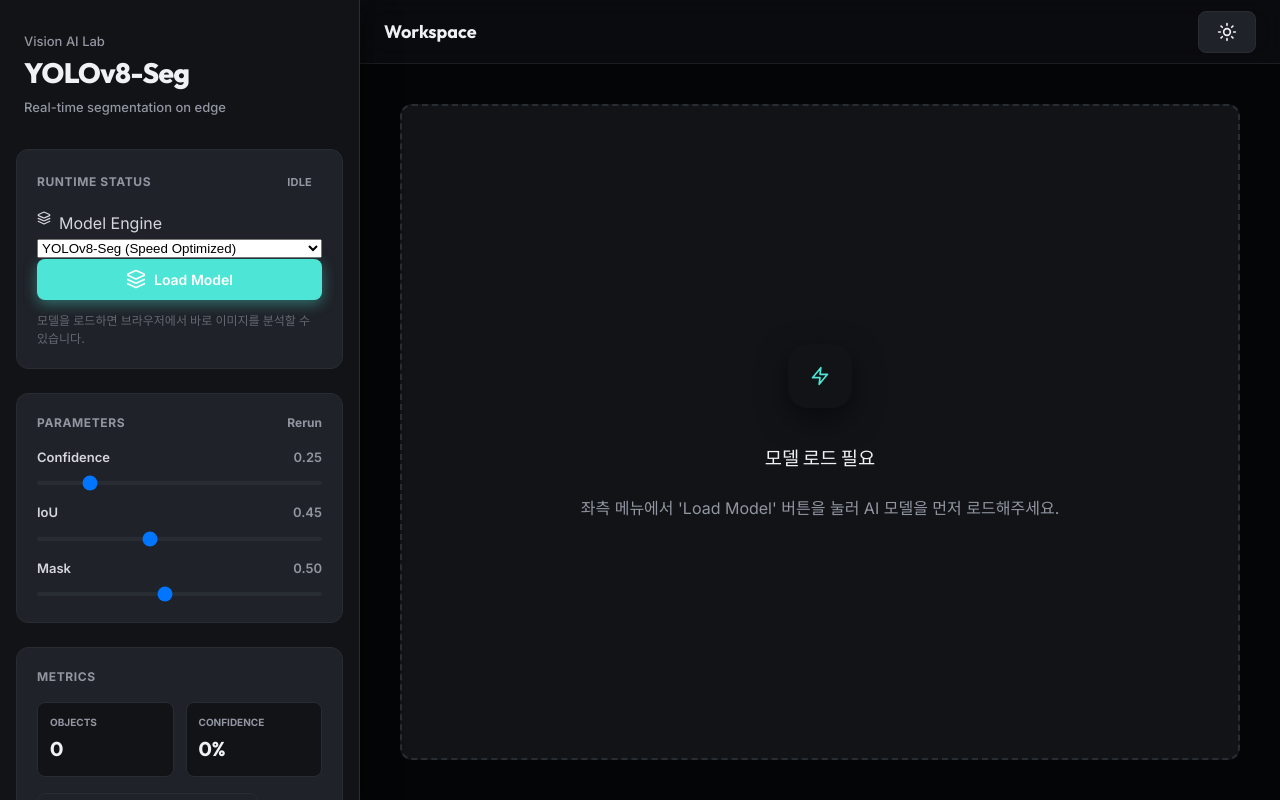
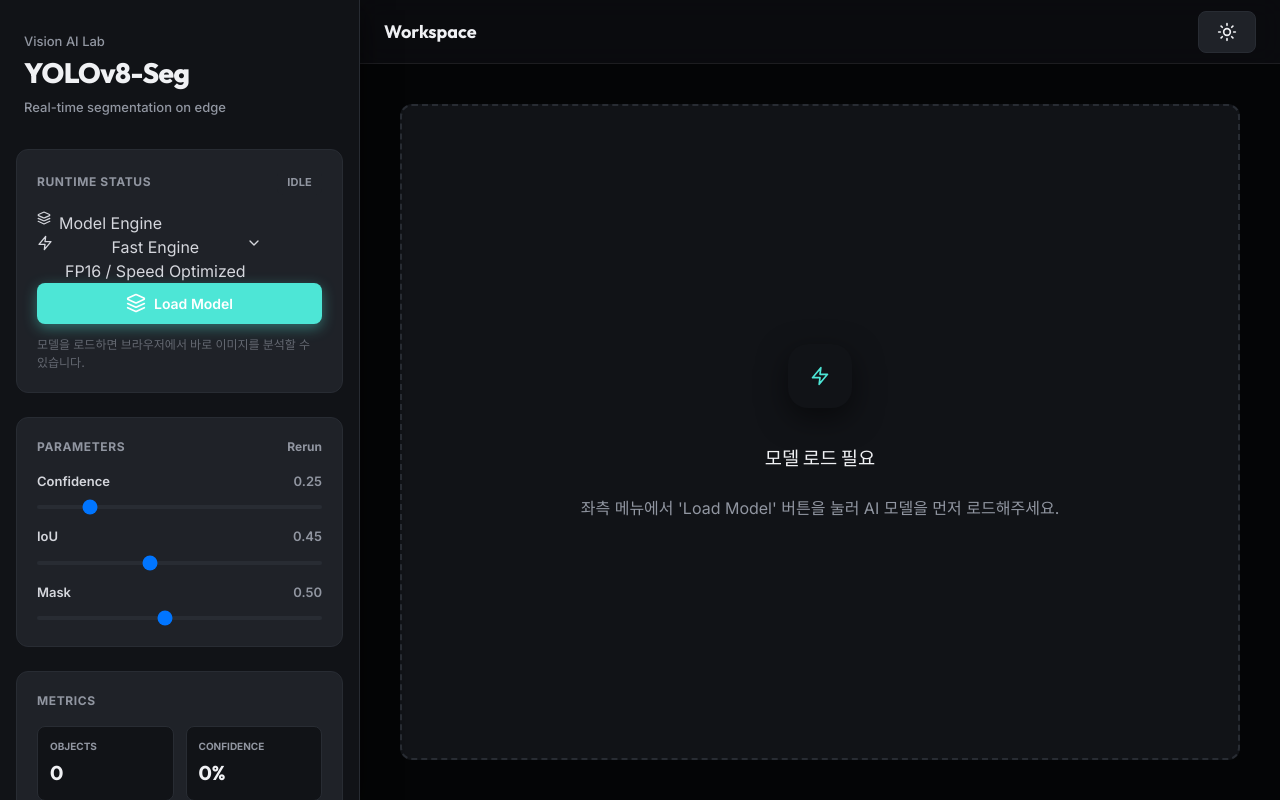
Before and after one commit to currentJob/yolov8-seg-page, a React (Vite) app: page / in a window 1280 px wide. Built offline with nearby package versions, Linux system fonts and the light colour scheme.

Commit message:
feat: 세련된 커스텀 드롭다운 모델 선택기 구현

```diff
--- a/src/App.css
+++ b/src/App.css
@@ -479,6 +479,15 @@
   font-family: var(--display);
 }
 
+@keyframes slide-down {
+  from { opacity: 0; transform: translateY(-10px); }
+  to { opacity: 1; transform: translateY(0); }
+}
+
+.animate-slide-down {
+  animation: slide-down 0.2s ease-out forwards;
+}
+
 .empty-state {
   text-align: center;
   color: var(--text-muted);
--- a/src/components/layout/Sidebar.jsx
+++ b/src/components/layout/Sidebar.jsx
@@ -1,3 +1,4 @@
+import { useState, useRef, useEffect } from "react";
 import { Icon } from "../ui/Icon";
 import { SettingsSlider } from "../ui/SettingsSlider";
 
@@ -5,7 +6,27 @@
   return `${Math.round(value * 100)}%`;
 }
 
+const MODELS = [
+  { id: "yolov8-seg-half.onnx", name: "Fast Engine", desc: "FP16 / Speed Optimized", icon: "zap" },
+  { id: "yolov8-seg.onnx", name: "Accurate Engine", desc: "FP32 / Precision Focused", icon: "target" }
+];
+
 export function Sidebar({ yolo, settings, updateSetting, sliderMeta, selectedModel, setSelectedModel }) {
+  const [isDropdownOpen, setIsDropdownOpen] = useState(false);
+  const dropdownRef = useRef(null);
+
+  const activeModel = MODELS.find(m => m.id === selectedModel) || MODELS[0];
+
+  useEffect(() => {
+    const handleClickOutside = (event) => {
+      if (dropdownRef.current && !dropdownRef.current.contains(event.target)) {
+        setIsDropdownOpen(false);
+      }
+    };
+    document.addEventListener("mousedown", handleClickOutside);
+    return () => document.removeEventListener("mousedown", handleClickOutside);
+  }, []);
+
   return (
     <aside className="sidebar">
       <header className="sidebar-header">
@@ -22,6 +43,7 @@
               {yolo.runtime.phase}
             </span>
           </div>
+
           <div className="mb-6">
             <div className="flex items-center gap-2 mb-2 px-1">
               <Icon name="layers" size={14} className="text-[var(--accent)]" />
@@ -29,23 +51,54 @@
                 Model Engine
               </label>
             </div>
-            <div className="relative group">
-              <select
-                className="w-full appearance-none bg-[var(--surface-muted)] hover:bg-[var(--surface)] text-[var(--text-strong)] border border-[var(--border)] rounded-xl pl-4 pr-10 py-3 text-[13px] font-medium outline-none cursor-pointer focus:border-[var(--accent)] focus:ring-4 focus:ring-[var(--accent-glow)] transition-all duration-300 shadow-sm group-hover:shadow-md"
-                value={selectedModel}
-                onChange={(e) => setSelectedModel(e.target.value)}
+
+            <div className="relative" ref={dropdownRef}>
+              <button
+                className={`w-full flex items-center justify-between bg-[var(--surface-muted)] hover:bg-[var(--surface)] text-[var(--text-strong)] border border-[var(--border)] rounded-xl px-4 py-3 transition-all duration-300 shadow-sm ${isDropdownOpen ? 'border-[var(--accent)] ring-4 ring-[var(--accent-glow)]' : ''}`}
+                onClick={() => !yolo.isBusy && setIsDropdownOpen(!isDropdownOpen)}
                 disabled={yolo.isBusy}
               >
-                <option value="yolov8-seg-half.onnx">YOLOv8-Seg (Speed Optimized)</option>
-                <option value="yolov8-seg.onnx">YOLOv8-Seg (Precision Focused)</option>
-              </select>
-              <div className="absolute inset-y-0 right-0 flex items-center pr-4 pointer-events-none">
-                <div className="bg-[var(--surface)] p-1 rounded-md border border-[var(--border)] group-hover:border-[var(--accent)] transition-colors shadow-sm">
-                  <svg className="w-3.5 h-3.5 text-[var(--text-muted)] group-hover:text-[var(--accent)]" fill="none" stroke="currentColor" viewBox="0 0 24 24">
-                    <path strokeLinecap="round" strokeLinejoin="round" strokeWidth="2.5" d="M19 9l-7 7-7-7" />
-                  </svg>
+                <div className="flex items-center gap-3">
+                  <div className="w-8 h-8 rounded-lg bg-[var(--surface)] flex items-center justify-center text-[var(--accent)] border border-[var(--border)]">
+                    <Icon name={activeModel.icon} size={16} />
+                  </div>
+                  <div className="text-left">
+                    <div className="text-[13px] font-bold leading-tight">{activeModel.name}</div>
+                    <div className="text-[10px] text-[var(--text-muted)] leading-tight">{activeModel.desc}</div>
+                  </div>
                 </div>
-              </div>
+                <Icon name="chevron-down" size={16} className={`text-[var(--text-muted)] transition-transform duration-300 ${isDropdownOpen ? 'rotate-180' : ''}`} />
+              </button>
+
+              {isDropdownOpen && (
+                <div className="absolute top-[calc(100%+8px)] left-0 right-0 bg-[var(--surface)] border border-[var(--border)] rounded-xl shadow-xl z-50 overflow-hidden animate-slide-down backdrop-blur-xl bg-opacity-90">
+                  {MODELS.map((model) => (
+                    <button
+                      key={model.id}
+                      className={`w-full flex items-center gap-3 px-4 py-3 hover:bg-[var(--surface-muted)] transition-colors text-left ${selectedModel === model.id ? 'bg-[var(--surface-muted)]' : ''}`}
+                      onClick={() => {
+                        setSelectedModel(model.id);
+                        setIsDropdownOpen(false);
+                      }}
+                    >
+                      <div className={`w-8 h-8 rounded-lg flex items-center justify-center border ${selectedModel === model.id ? 'bg-[var(--accent)] text-white border-transparent' : 'bg-[var(--surface)] text-[var(--text-muted)] border-[var(--border)]'}`}>
+                        <Icon name={model.icon} size={16} />
+                      </div>
+                      <div>
+                        <div className={`text-[13px] font-bold ${selectedModel === model.id ? 'text-[var(--accent)]' : 'text-[var(--text-strong)]'}`}>
+                          {model.name}
+                        </div>
+                        <div className="text-[10px] text-[var(--text-muted)]">{model.desc}</div>
+                      </div>
+                      {selectedModel === model.id && (
+                        <div className="ml-auto text-[var(--accent)]">
+                          <Icon name="check" size={16} />
+                        </div>
+                      )}
+                    </button>
+                  ))}
+                </div>
+              )}
             </div>
           </div>
           <button
--- a/src/components/ui/Icon.jsx
+++ b/src/components/ui/Icon.jsx
@@ -10,7 +10,9 @@
     check: <path d="M20 6 9 17l-5-5" />,
     zap: <path d="M13 2 3 14h9l-1 8 10-12h-9l1-8z" />,
     eye: <><path d="M2 12s3-7 10-7 10 7 10 7-3 7-10 7-10-7-10-7Z" /><circle cx="12" cy="12" r="3" /></>,
-    tool: <><path d="M14.7 6.3a1 1 0 0 0 0 1.4l1.6 1.6a1 1 0 0 0 1.4 0l3.77-3.77a6 6 0 0 1-7.94 7.94l-6.91 6.91a2.12 2.12 0 0 1-3-3l6.91-6.91a6 6 0 0 1 7.94-7.94l-3.76 3.76z"/></>
+    tool: <><path d="M14.7 6.3a1 1 0 0 0 0 1.4l1.6 1.6a1 1 0 0 0 1.4 0l3.77-3.77a6 6 0 0 1-7.94 7.94l-6.91 6.91a2.12 2.12 0 0 1-3-3l6.91-6.91a6 6 0 0 1 7.94-7.94l-3.76 3.76z"/></>,
+    target: <><circle cx="12" cy="12" r="10" /><circle cx="12" cy="12" r="6" /><circle cx="12" cy="12" r="2" /></>,
+    "chevron-down": <path d="m6 9 6 6 6-6" />
   };
   return (
     <svg xmlns="http://www.w3.org/2000/svg" width={size} height={size} viewBox="0 0 24 24" fill="none" stroke="currentColor" strokeWidth="2" strokeLinecap="round" strokeLinejoin="round">
```
